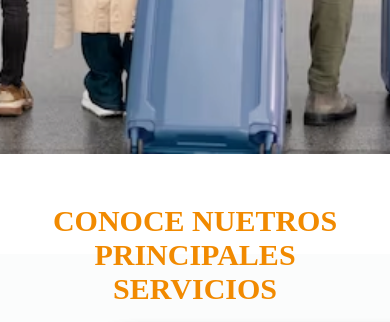
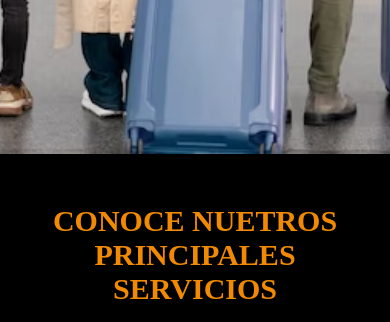
Before and after one commit to hernanpared/comision-46880, a website: page index.html in a window 390 px wide. Shown: the part 496-818 px from the top of the page. Drawn offline with Linux system fonts and the light colour scheme.

```diff
--- a/scss/_inicio.scss
+++ b/scss/_inicio.scss
@@ -15,7 +15,7 @@
         align-items: center;
         justify-content: center;
 
-        :hover{
+        :hover {
             background-color: white;
             color: #F18A00;
         }
@@ -69,9 +69,6 @@
     padding: 3.125rem;
     background-color: #d2d904;
 }
-
-
-
 
 .flex-container {
     background-color: #fbfcfc;
@@ -131,17 +128,17 @@
     }
 
     .tituloPrincipal {
-        background-color: white;
         width: 100%;
-        height: 100px;
-        border: #fbfcfc;
+        height: 300px;
+        text-align: center;
+        padding: 3.125rem;
+        background-color: black;
 
         h2 {
+            font-size: 2.5rem;
             color: #F18A00;
-            font-size: 30px;
         }
     }
-
 }
 
 @media (max-width: 425px) {
@@ -187,6 +184,19 @@
         img {
             width: 100%;
             height: 100%;
+        }
+    }
+
+    .tituloPrincipal {
+        width: 100%;
+        height: 300px;
+        text-align: center;
+        padding: 3.125rem;
+        background-color: black;
+
+        h2 {
+            font-size: 1.875rem;
+            color: #F18A00;
         }
     }
 
```
Also changed, not shown: css/style.css.
